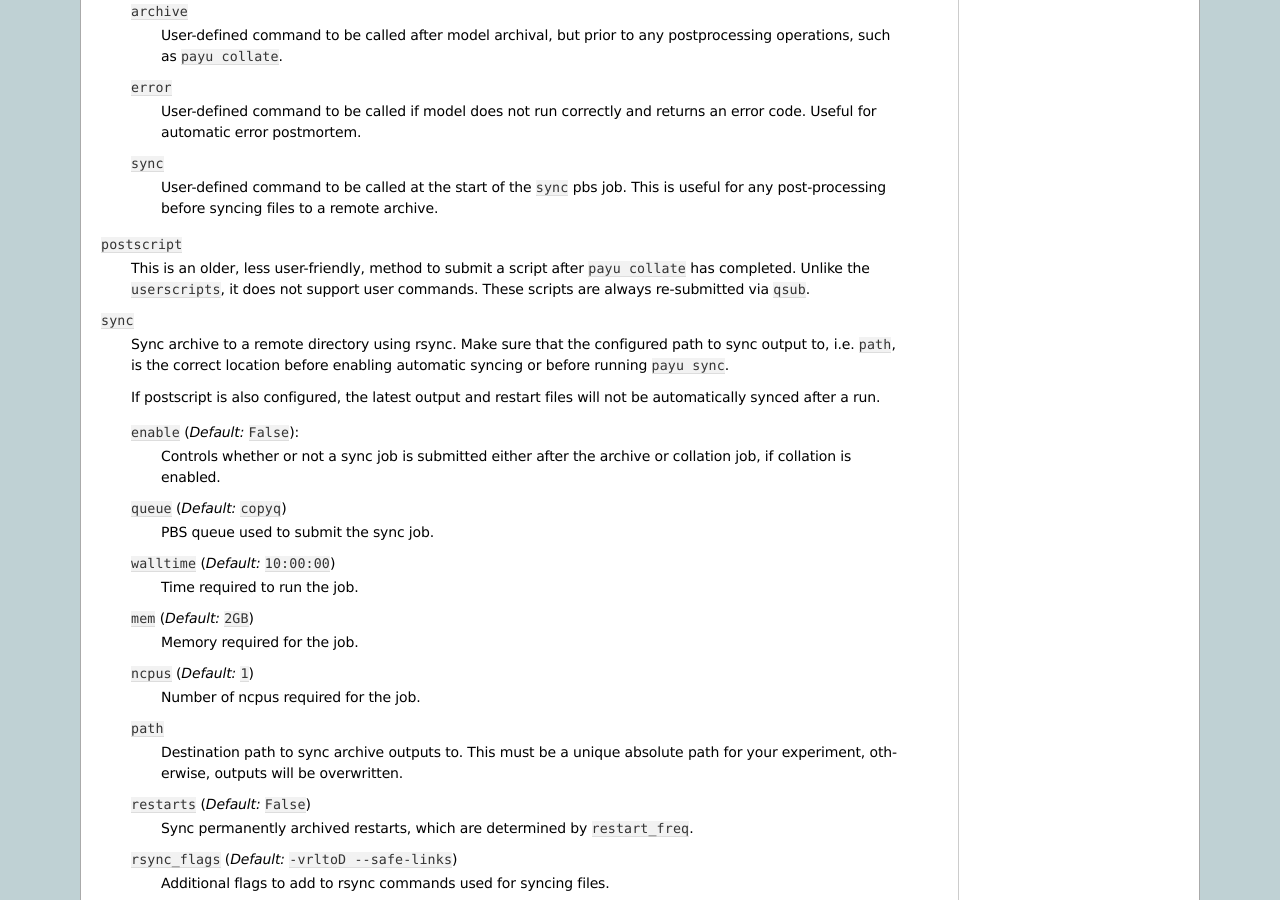
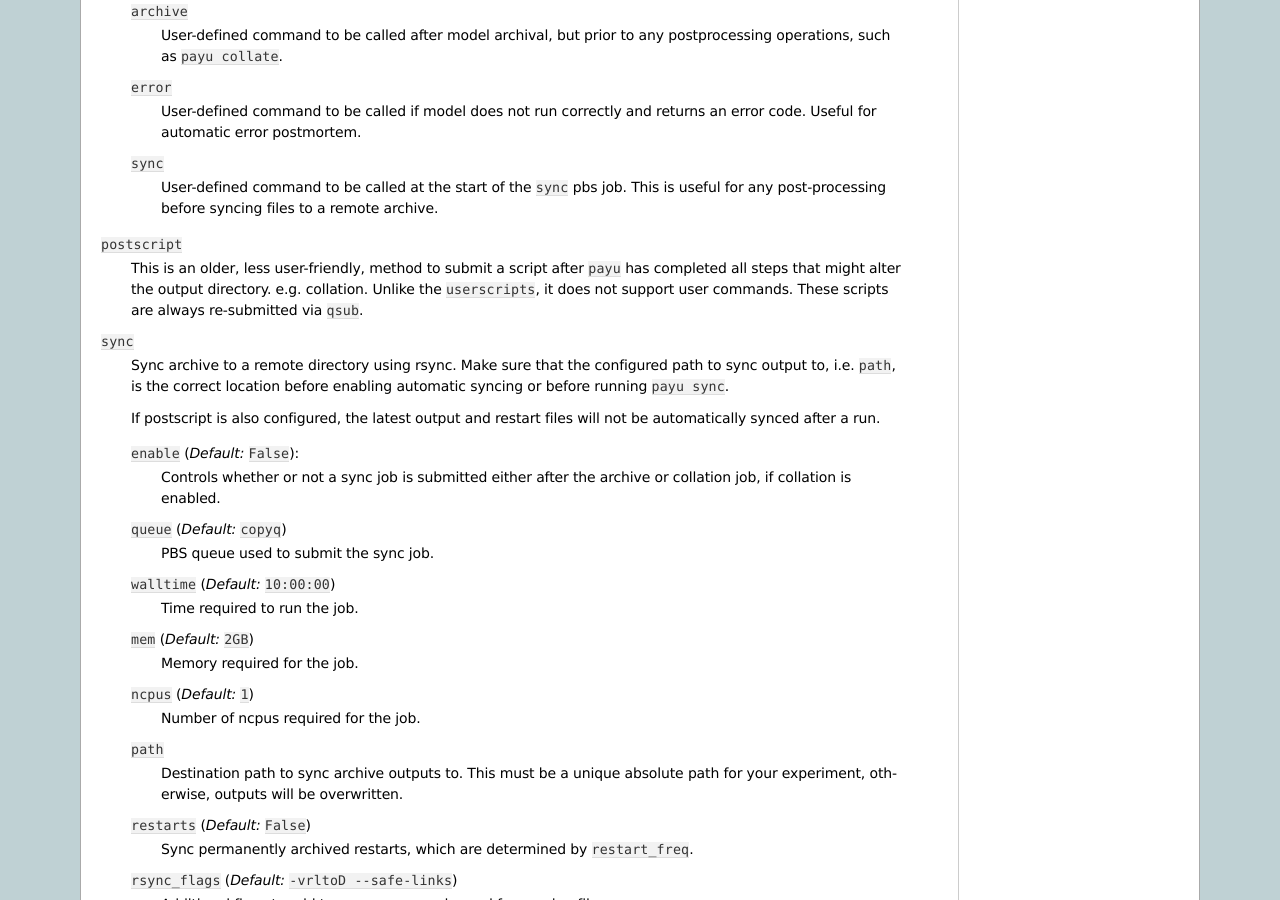
Before and after one commit to payu-org/payu, a Sphinx documentation site: the page built from docs/source/config.rst, in a window 1280 px wide and 900 px high, scrolled down 5782 px. Built offline with Sphinx 7.4.7, drawn with Linux system fonts in a browser that asks for light colours.

Commit message:
Update postscript docs to reflect changes in #297

```diff
--- a/docs/source/config.rst
+++ b/docs/source/config.rst
@@ -390,9 +390,10 @@ Postprocessing
       archive.
 
 ``postscript``
-   This is an older, less user-friendly, method to submit a script after ``payu
-   collate`` has completed. Unlike the ``userscripts``, it does not support
-   user commands. These scripts are always re-submitted via ``qsub``.
+   This is an older, less user-friendly, method to submit a script after ``payu``
+   has completed all steps that might alter the output directory. e.g. collation.
+   Unlike the ``userscripts``, it does not support user commands. These scripts
+   are always re-submitted via ``qsub``.
 
 ``sync``
    Sync archive to a remote directory using rsync. Make sure that the
```
